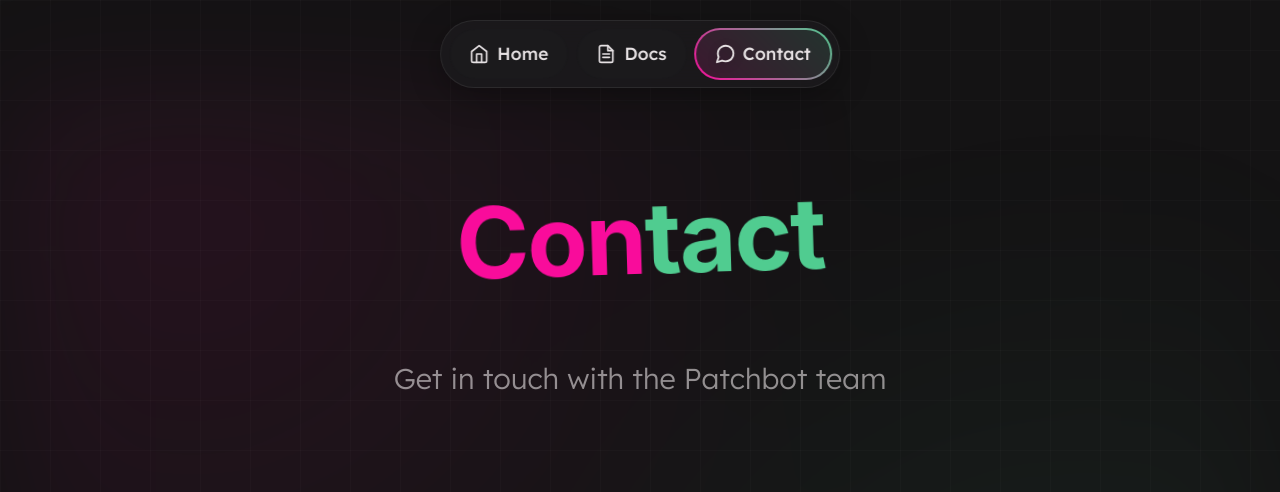
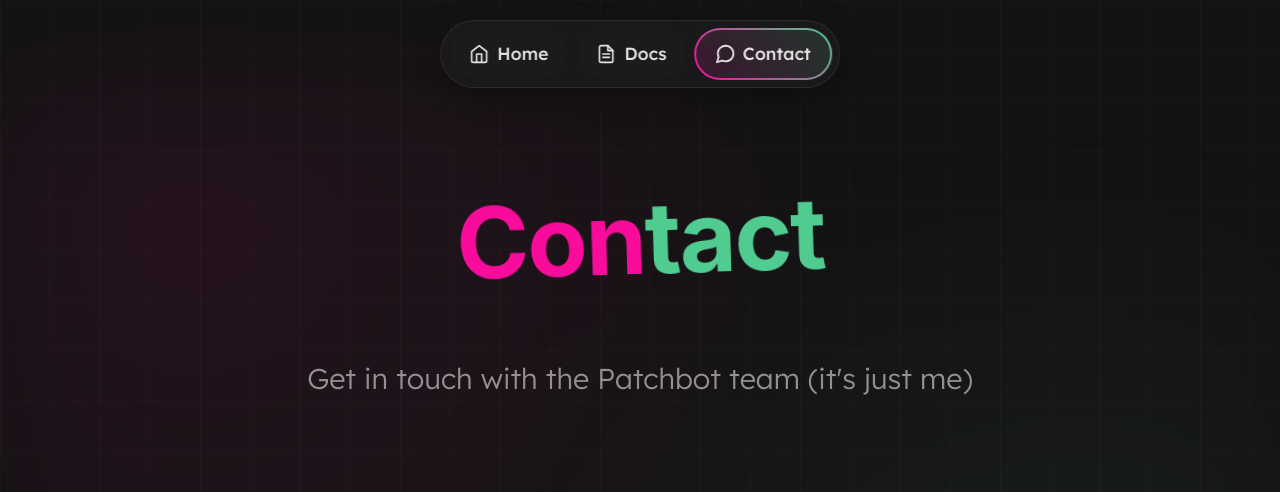
Before and after one commit to Twig44/Patchbot-Site, a plain HTML site: page contact.html in a window 1280 px wide. Shown: the top 492 px of the page. Drawn offline with Linux system fonts and the light colour scheme; a web font is replaced by a local one.

Commit message:
Update contact.html

```diff
--- a/contact.html
+++ b/contact.html
@@ -1106,7 +1106,7 @@
             <div class="logo fade-in">
                 <span>Con</span><span>tact</span>
             </div>
-            <p class="tagline fade-in">Get in touch with the Patchbot team</p>
+            <p class="tagline fade-in">Get in touch with the Patchbot team (it's just me)</p>
         </div>
 
         <div class="contact-section">
```
